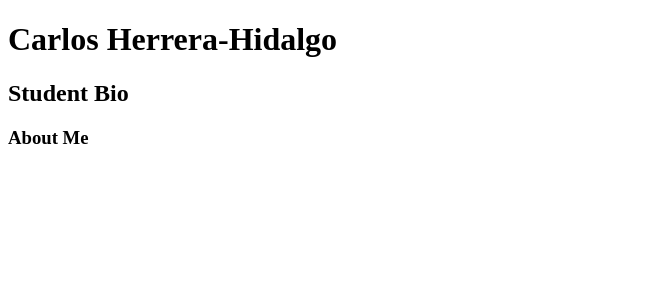
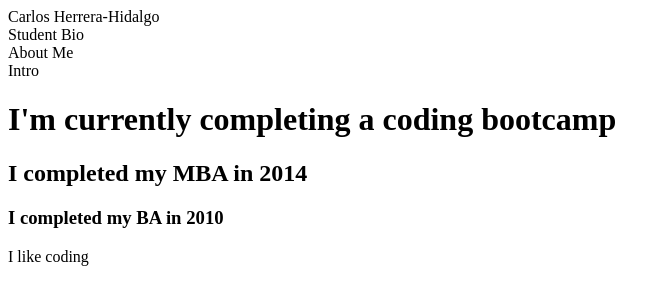
Before and after one commit to cherr004/HW-Wireframe, a plain HTML site: page index.html in a window 1280 px wide. Shown: the whole page, without its empty margins (0-670 px from the left). Drawn offline with Linux system fonts and the light colour scheme.

Commit message:
saving progress

```diff
--- a/index.html
+++ b/index.html
@@ -18,18 +18,33 @@ Paragraph contained within the Article
     <body>
         <div class="container">
 
-            <div class="Header large text">
-                <h1>Carlos Herrera-Hidalgo</h1>
+            <div class="header">
+                Carlos Herrera-Hidalgo
             </div>
 
-            <div class="Subheader">
-                <h2>Student Bio</h2>
+            <div class="nav">
+                Student Bio
             </div>
 
-            <div class="About Me Section">
-                <h3>About Me</h3>
+            <div class="About Me Section Container">
+                        About Me
+                <div class="Article Subsection">
+                    Intro
+                    <div>
+                        <h1>I'm currently completing a coding bootcamp</h1>
+                        <h2>I completed my MBA in 2014</h2>
+                        <h3> I completed my BA in 2010</h3>
+                    </div>
+
+                    <div>
+                        <p>I like coding</p>
+                    </div>
+                </div>
             </div>
 
+            <div class="aside">
+                <img class="image aside" src="">
+            </div>
 
         </div>
     </body>
--- a/style.css
+++ b/style.css
@@ -0,0 +1,7 @@
+{Body
+    font-family: 'Arial', 'Helvetica Neue', Helvetica, sans-serif;
+    color: #777;
+    background-color: #777;
+    width: 960px;
+    font-size: 18px;
+}
```
